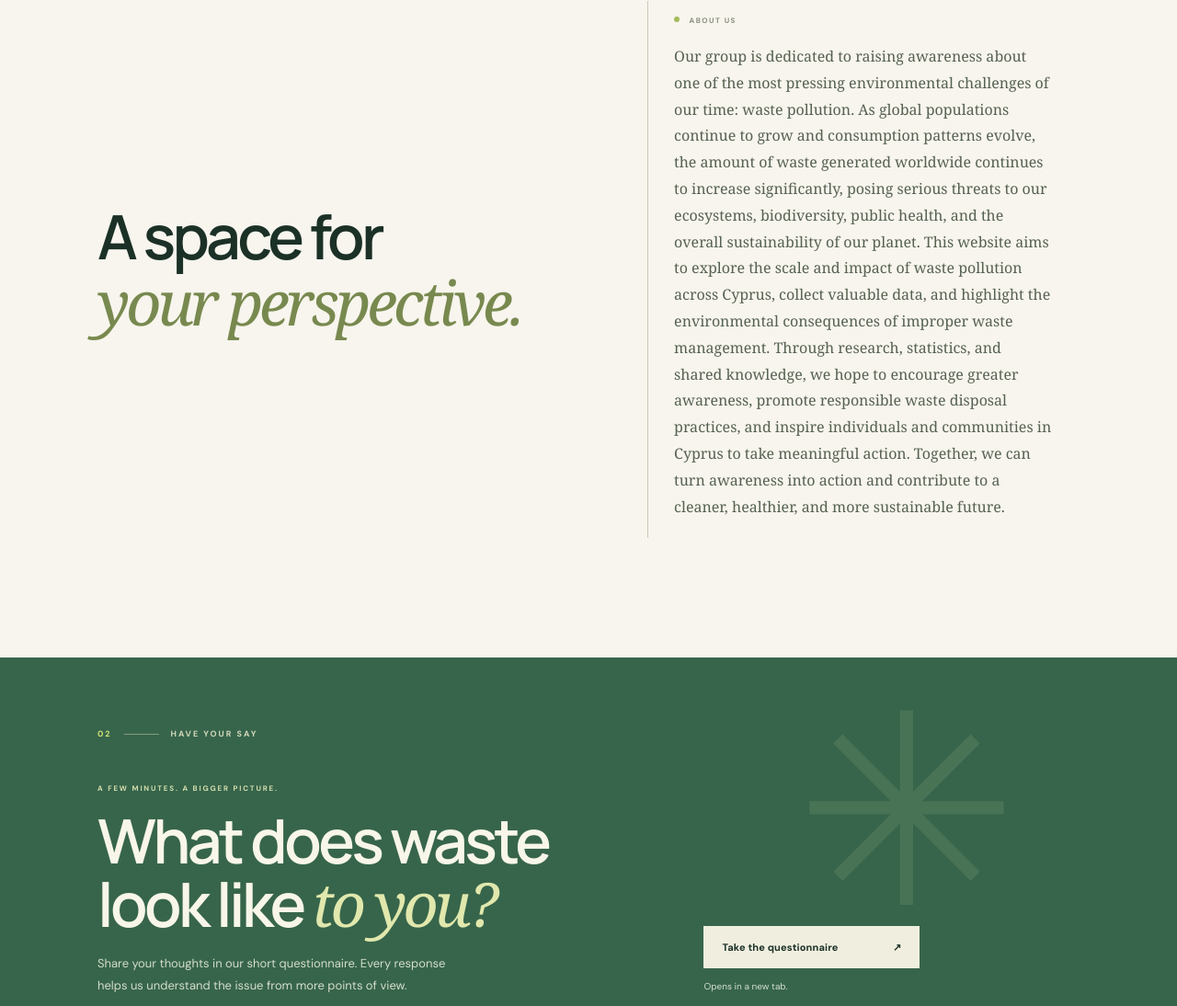
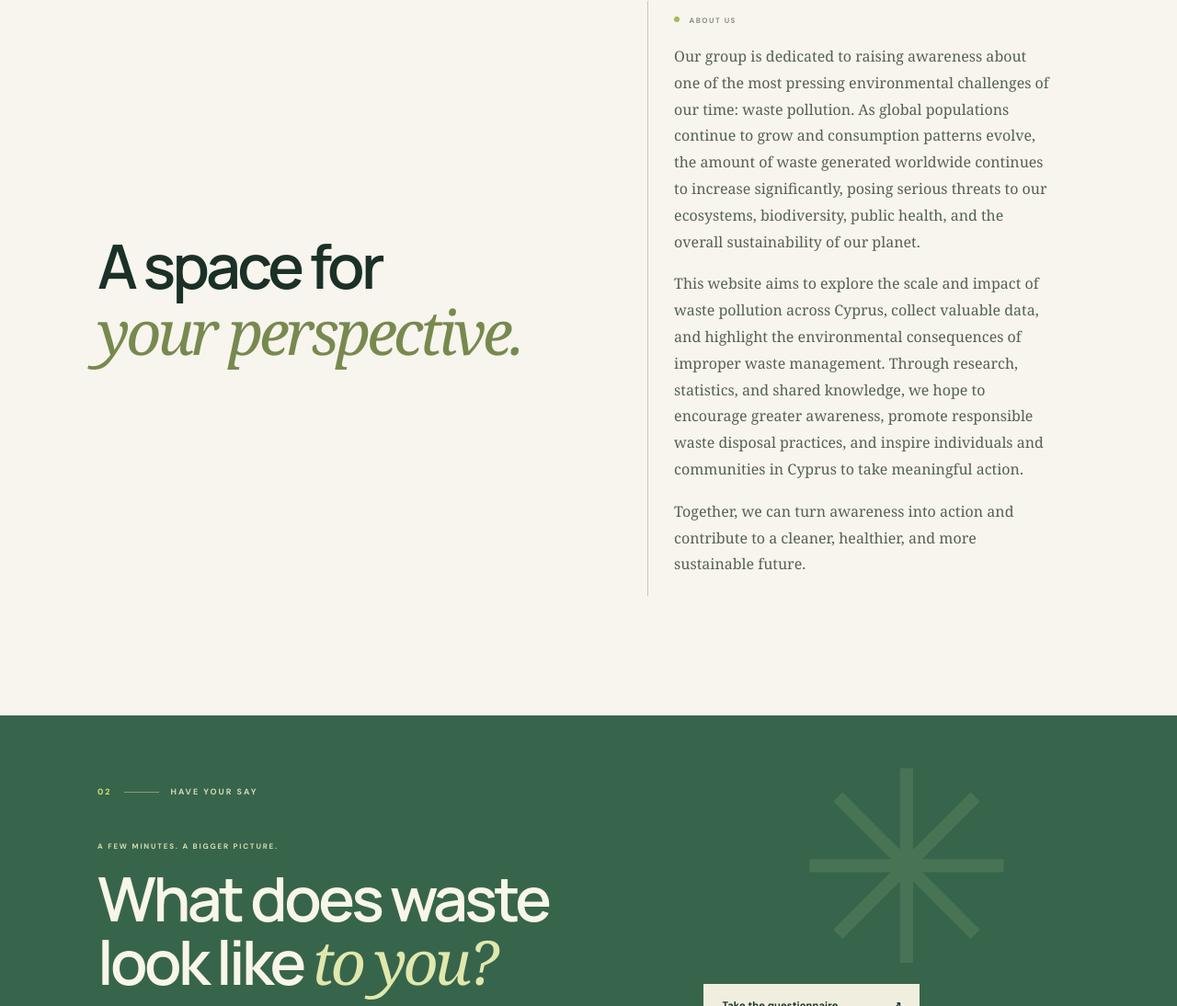
Before and after one commit to DanCepCode/WastePollution-Web, a plain HTML site: page index.html in a window 1280 px wide. Shown: the part 969-2063 px from the top of the page at 92% size. Drawn offline with nearby package versions, Linux system fonts and the light colour scheme; no server answers.

Commit message:
Split long paragraph into multiple paragraphs

```diff
--- a/index.html
+++ b/index.html
@@ -55,10 +55,9 @@
         <div><h2 id="about-title">A space for<br /><em>your perspective.</em></h2></div>
         <div class="intro-placeholder">
           <span class="placeholder-label"><span class="edit-dot"></span> ABOUT US</span>
-          <p>Our group is dedicated to raising awareness about one of the most pressing environmental challenges of our time: waste pollution. As global populations continue to grow and consumption patterns evolve, the amount of waste generated worldwide continues to increase significantly, posing serious threats to our ecosystems, biodiversity, public health, and the overall sustainability of our planet.
-This website aims to explore the scale and impact of waste pollution across Cyprus, collect valuable data, and highlight the environmental consequences of improper waste management. Through research, statistics, and shared knowledge, we hope to encourage greater awareness, promote responsible waste disposal practices, and inspire individuals and communities in Cyprus to take meaningful action.
-Together, we can turn awareness into action and contribute to a cleaner, healthier, and more sustainable future.
-</p>
+          <p>Our group is dedicated to raising awareness about one of the most pressing environmental challenges of our time: waste pollution. As global populations continue to grow and consumption patterns evolve, the amount of waste generated worldwide continues to increase significantly, posing serious threats to our ecosystems, biodiversity, public health, and the overall sustainability of our planet.  </p>
+          <p>This website aims to explore the scale and impact of waste pollution across Cyprus, collect valuable data, and highlight the environmental consequences of improper waste management. Through research, statistics, and shared knowledge, we hope to encourage greater awareness, promote responsible waste disposal practices, and inspire individuals and communities in Cyprus to take meaningful action.</p>
+          <p>Together, we can turn awareness into action and contribute to a cleaner, healthier, and more sustainable future.</p>
           <span class="placeholder-hint"></span>
         </div>
       </div>
```
